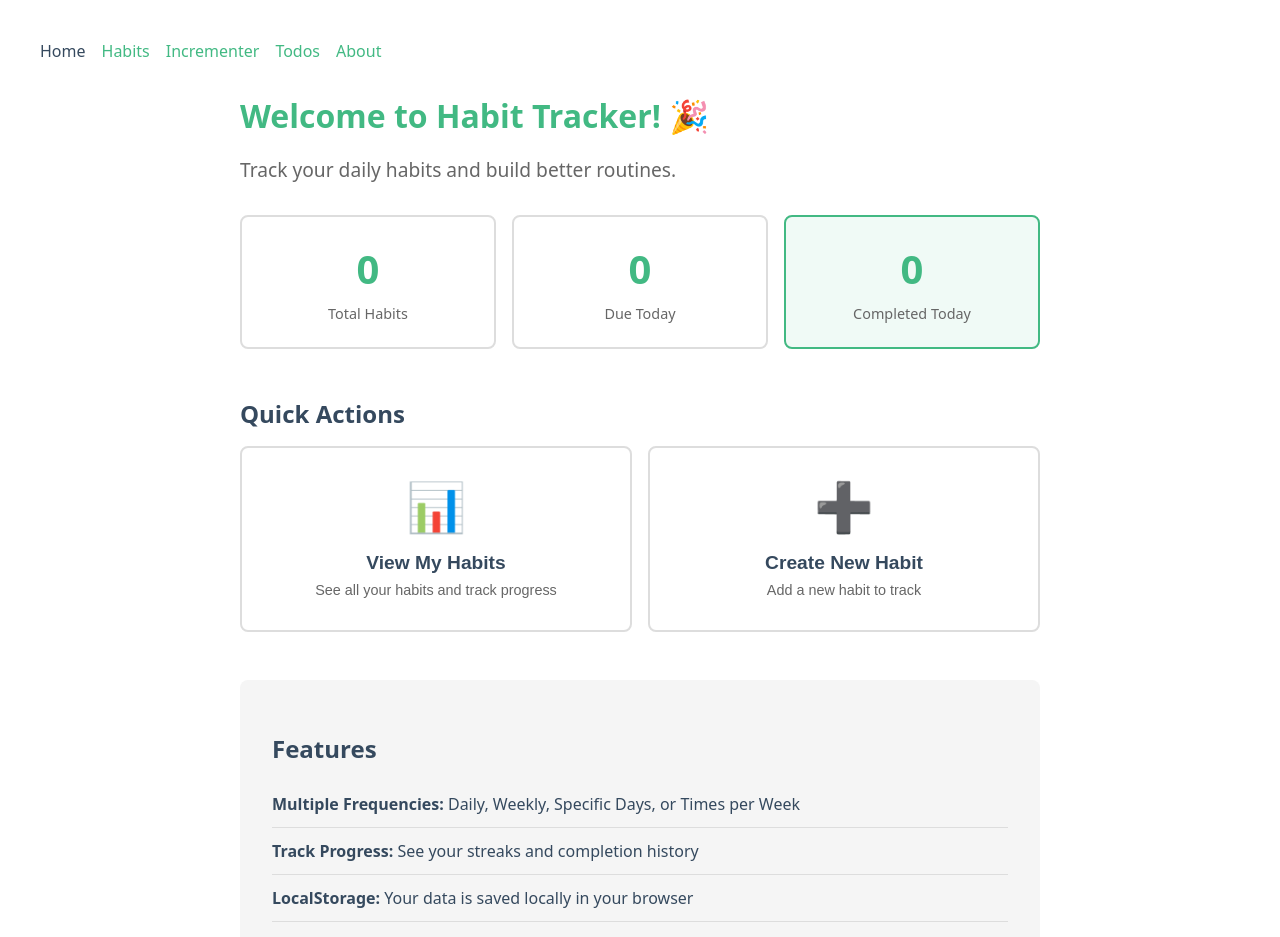
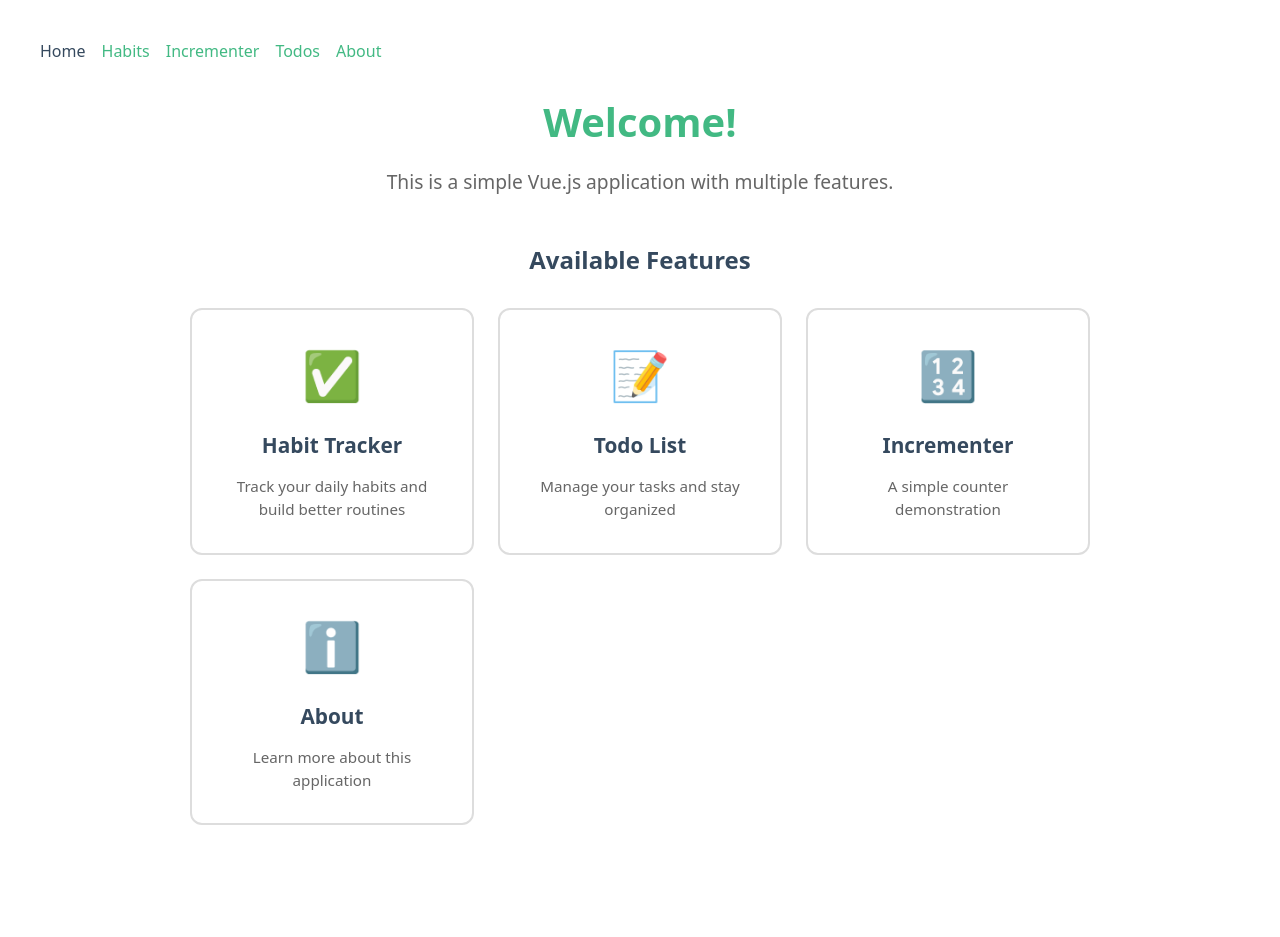
Before and after one commit to stjk2513/habit-tracker, a Vue app: page / in a window 1280 px wide. Shown: the top 937 px of the page. After the commit the page ends 865 px from the top, so only its background shows below. Built offline with nearby package versions, Linux system fonts and the light colour scheme.

Commit message:
move stuff

```diff
--- a/src/views/HomeView.vue
+++ b/src/views/HomeView.vue
@@ -1,170 +1,94 @@
 <script setup lang="ts">
-import { computed } from 'vue'
-import { useStore } from 'vuex'
-import { useRouter } from 'vue-router'
-import type { RootState } from '../store'
-
-const store = useStore<RootState>()
-const router = useRouter()
-
-const todaysHabits = computed(() => store.getters['habits/todaysHabits'])
-const totalHabits = computed(() => store.getters['habits/allHabits'].length)
-
-const completedToday = computed(() => {
-  return todaysHabits.value.filter((habit: any) =>
-    store.getters['habits/isHabitCompleteToday'](habit.id)
-  ).length
-})
-
-const goToHabits = () => {
-  router.push('/habits')
-}
-
-const goToAddHabit = () => {
-  router.push('/habits/add')
-}
 </script>
 
 <template>
   <div class="home-view">
-    <h1>Welcome to Habit Tracker! 🎉</h1>
-    <p class="subtitle">Track your daily habits and build better routines.</p>
+    <h1>Welcome!</h1>
+    <p class="subtitle">This is a simple Vue.js application with multiple features.</p>
 
-    <div class="stats-section">
-      <div class="stat-card">
-        <div class="stat-number">{{ totalHabits }}</div>
-        <div class="stat-label">Total Habits</div>
-      </div>
-      <div class="stat-card">
-        <div class="stat-number">{{ todaysHabits.length }}</div>
-        <div class="stat-label">Due Today</div>
-      </div>
-      <div class="stat-card success">
-        <div class="stat-number">{{ completedToday }}</div>
-        <div class="stat-label">Completed Today</div>
+    <div class="features-section">
+      <h2>Available Features</h2>
+      <div class="feature-grid">
+        <router-link to="/habits" class="feature-card">
+          <span class="icon">✅</span>
+          <h3>Habit Tracker</h3>
+          <p>Track your daily habits and build better routines</p>
+        </router-link>
+
+        <router-link to="/todos" class="feature-card">
+          <span class="icon">📝</span>
+          <h3>Todo List</h3>
+          <p>Manage your tasks and stay organized</p>
+        </router-link>
+
+        <router-link to="/incrementer" class="feature-card">
+          <span class="icon">🔢</span>
+          <h3>Incrementer</h3>
+          <p>A simple counter demonstration</p>
+        </router-link>
+
+        <router-link to="/about" class="feature-card">
+          <span class="icon">ℹ️</span>
+          <h3>About</h3>
+          <p>Learn more about this application</p>
+        </router-link>
       </div>
     </div>
-
-    <div class="quick-actions">
-      <h2>Quick Actions</h2>
-      <div class="actions-grid">
-        <button @click="goToHabits" class="action-button">
-          <span class="icon">📊</span>
-          <span class="action-title">View My Habits</span>
-          <span class="action-desc">See all your habits and track progress</span>
-        </button>
-        <button @click="goToAddHabit" class="action-button">
-          <span class="icon">➕</span>
-          <span class="action-title">Create New Habit</span>
-          <span class="action-desc">Add a new habit to track</span>
-        </button>
-      </div>
-    </div>
-
-    <div class="features-section">
-      <h2>Features</h2>
-      <ul>
-        <li><strong>Multiple Frequencies:</strong> Daily, Weekly, Specific Days, or Times per Week</li>
-        <li><strong>Track Progress:</strong> See your streaks and completion history</li>
-        <li><strong>LocalStorage:</strong> Your data is saved locally in your browser</li>
-        <li><strong>Simple & Clean:</strong> Easy to use interface for habit tracking</li>
-      </ul>
-    </div>
-
-    <p class="footer-link">
-      <router-link to="/about">Learn more about this app</router-link>
-    </p>
   </div>
 </template>
 
 <style scoped>
 .home-view {
-  max-width: 800px;
+  max-width: 900px;
   margin: 0 auto;
+  text-align: center;
 }
 
 h1 {
   color: #42b983;
+  font-size: 2.5rem;
   margin-bottom: 0.5rem;
 }
 
 .subtitle {
   font-size: 1.2rem;
   color: #666;
-  margin-bottom: 2rem;
-}
-
-.stats-section {
-  display: grid;
-  grid-template-columns: repeat(auto-fit, minmax(200px, 1fr));
-  gap: 1rem;
-  margin-bottom: 3rem;
-}
-
-.stat-card {
-  background: white;
-  padding: 1.5rem;
-  border-radius: 8px;
-  border: 2px solid #ddd;
-  text-align: center;
-  transition: all 0.2s;
-}
-
-.stat-card:hover {
-  transform: translateY(-2px);
-  box-shadow: 0 4px 8px rgba(0, 0, 0, 0.1);
-}
-
-.stat-card.success {
-  border-color: #42b983;
-  background: #f0faf6;
-}
-
-.stat-number {
-  font-size: 2.5rem;
-  font-weight: bold;
-  color: #42b983;
-  margin-bottom: 0.5rem;
-}
-
-.stat-label {
-  color: #666;
-  font-size: 0.9rem;
-  font-weight: 500;
-}
-
-.quick-actions {
   margin-bottom: 3rem;
 }
 
 h2 {
   color: #35495e;
-  margin-bottom: 1rem;
+  margin-bottom: 2rem;
 }
 
-.actions-grid {
+.features-section {
+  margin-top: 2rem;
+}
+
+.feature-grid {
   display: grid;
   grid-template-columns: repeat(auto-fit, minmax(250px, 1fr));
-  gap: 1rem;
+  gap: 1.5rem;
+  margin-top: 2rem;
 }
 
-.action-button {
+.feature-card {
   display: flex;
   flex-direction: column;
   align-items: center;
   padding: 2rem;
   background: white;
   border: 2px solid #ddd;
-  border-radius: 8px;
-  cursor: pointer;
-  transition: all 0.2s;
-  text-align: center;
+  border-radius: 12px;
+  text-decoration: none;
+  color: inherit;
+  transition: all 0.3s ease;
 }
 
-.action-button:hover {
+.feature-card:hover {
+  transform: translateY(-4px);
+  box-shadow: 0 8px 16px rgba(0, 0, 0, 0.1);
   border-color: #42b983;
-  transform: translateY(-2px);
-  box-shadow: 0 4px 8px rgba(0, 0, 0, 0.1);
 }
 
 .icon {
@@ -172,53 +96,16 @@ h2 {
   margin-bottom: 1rem;
 }
 
-.action-title {
-  font-size: 1.2rem;
-  font-weight: bold;
+.feature-card h3 {
   color: #35495e;
-  margin-bottom: 0.5rem;
+  margin: 0.5rem 0;
+  font-size: 1.3rem;
 }
 
-.action-desc {
+.feature-card p {
   color: #666;
-  font-size: 0.9rem;
-}
-
-.features-section {
-  background: #f5f5f5;
-  padding: 2rem;
-  border-radius: 8px;
-  margin-bottom: 2rem;
-}
-
-.features-section ul {
-  list-style: none;
-  padding: 0;
-  margin: 1rem 0 0 0;
-}
-
-.features-section li {
-  padding: 0.75rem 0;
-  color: #35495e;
-  border-bottom: 1px solid #ddd;
-}
-
-.features-section li:last-child {
-  border-bottom: none;
-}
-
-.footer-link {
-  text-align: center;
-  margin-top: 2rem;
-}
-
-.footer-link a {
-  color: #42b983;
-  text-decoration: none;
-  font-weight: 500;
-}
-
-.footer-link a:hover {
-  text-decoration: underline;
+  margin: 0.5rem 0 0 0;
+  font-size: 0.95rem;
+  line-height: 1.5;
 }
 </style>
```
